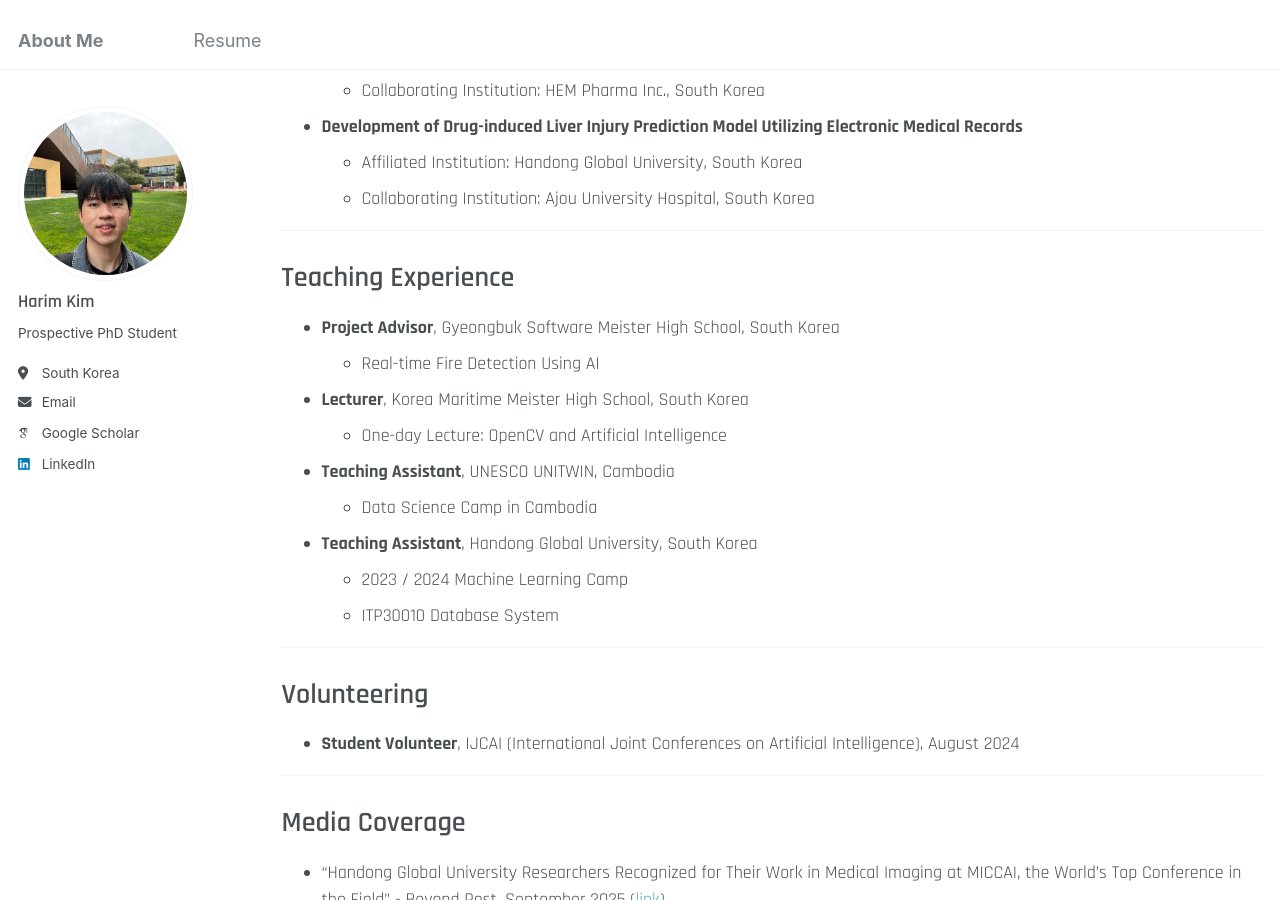
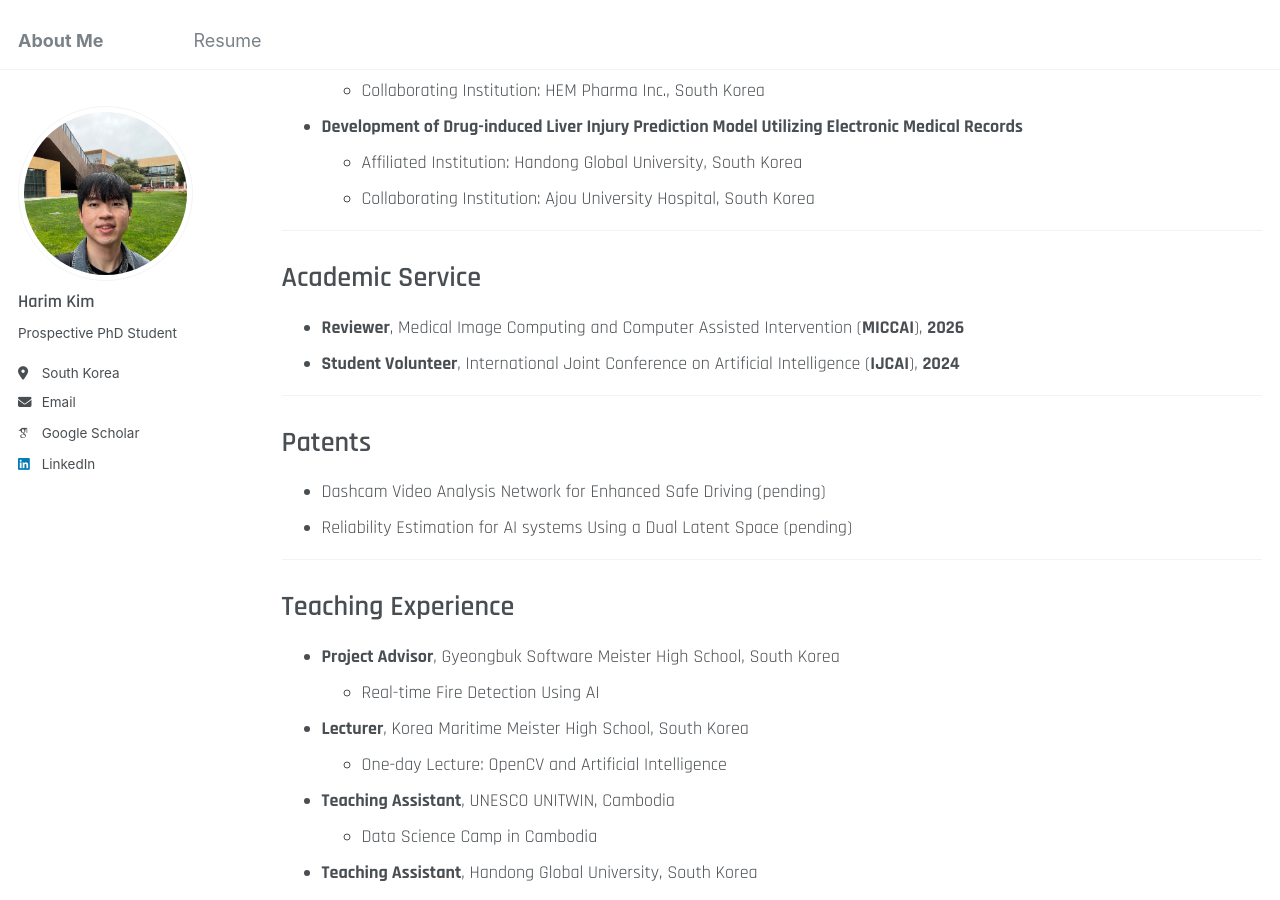
Before and after one commit to hrkim153/hrkim153.github.io, a Jekyll site: the page built from _pages/cv.md, in a window 1280 px wide and 900 px high, scrolled down 3379 px. Built offline with Jekyll 4.4.1, drawn with Linux system fonts in a browser that asks for light colours; some web fonts are replaced.

Commit message:
Update cv.md

```diff
--- a/_pages/cv.md
+++ b/_pages/cv.md
@@ -112,6 +112,21 @@ Medical Records**
 
 ---
 
+Academic Service
+======
+- **Reviewer**, Medical Image Computing and Computer Assisted Intervention (**MICCAI**), **2026**
+- **Student Volunteer**, International Joint Conference on Artificial Intelligence (**IJCAI**), **2024**
+
+---
+
+Patents
+======
+- Dashcam Video Analysis Network for Enhanced Safe Driving (pending)
+- Reliability Estimation for AI systems Using a Dual Latent Space (pending)
+
+---
+
+
 Teaching Experience
 ======
 - **Project Advisor**, Gyeongbuk Software Meister High School, South Korea
@@ -126,12 +141,6 @@ Teaching Experience
 
 ---
 
-Volunteering
-======
-- **Student Volunteer**, IJCAI (International Joint Conferences on Artificial Intelligence), August 2024
-
----
-
 Media Coverage
 ======
 - "Handong Global University Researchers Recognized for Their Work in Medical Imaging at MICCAI, the World's Top Conference in the Field" - Beyond Post, September 2025 ([link](https://www.beyondpost.co.kr/view.php?ud=20250930143145429292e75d13a3_30))
```
